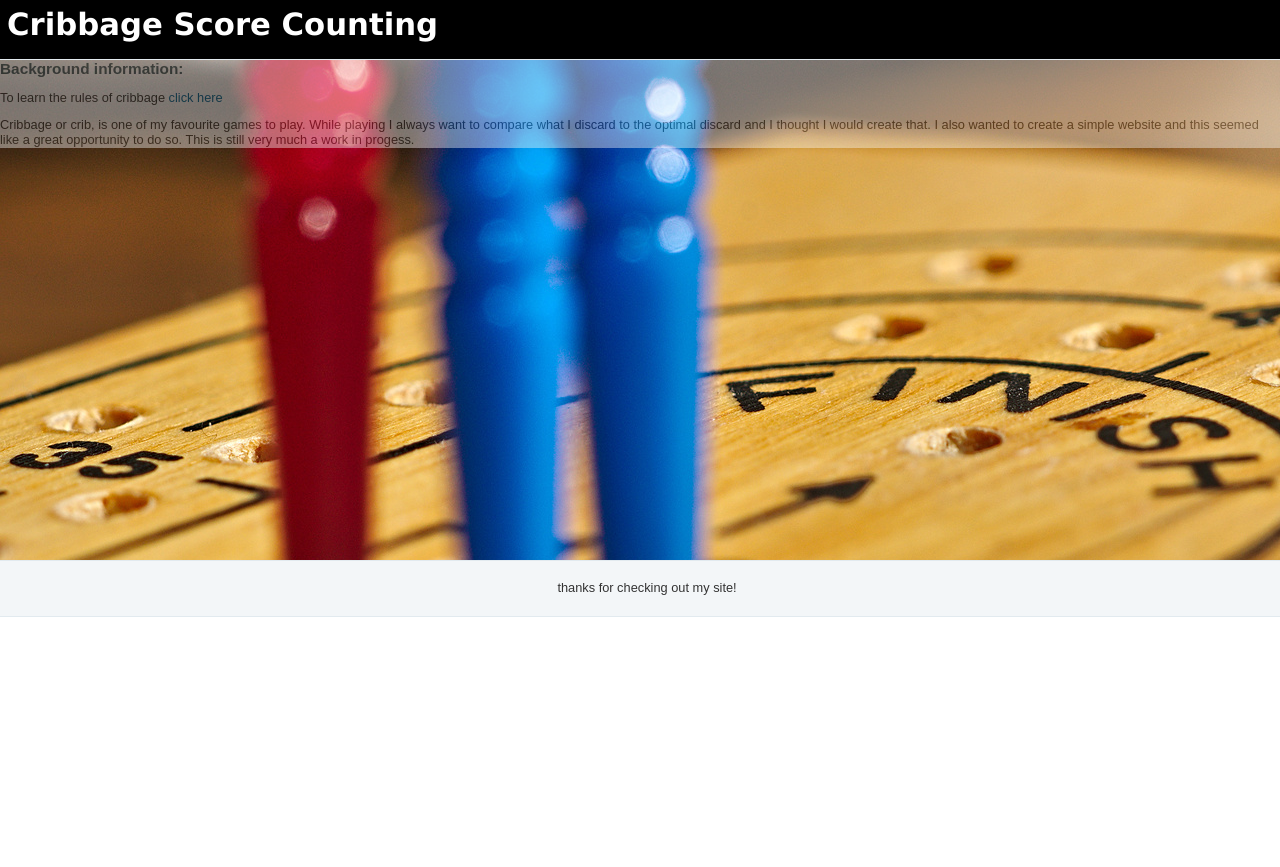
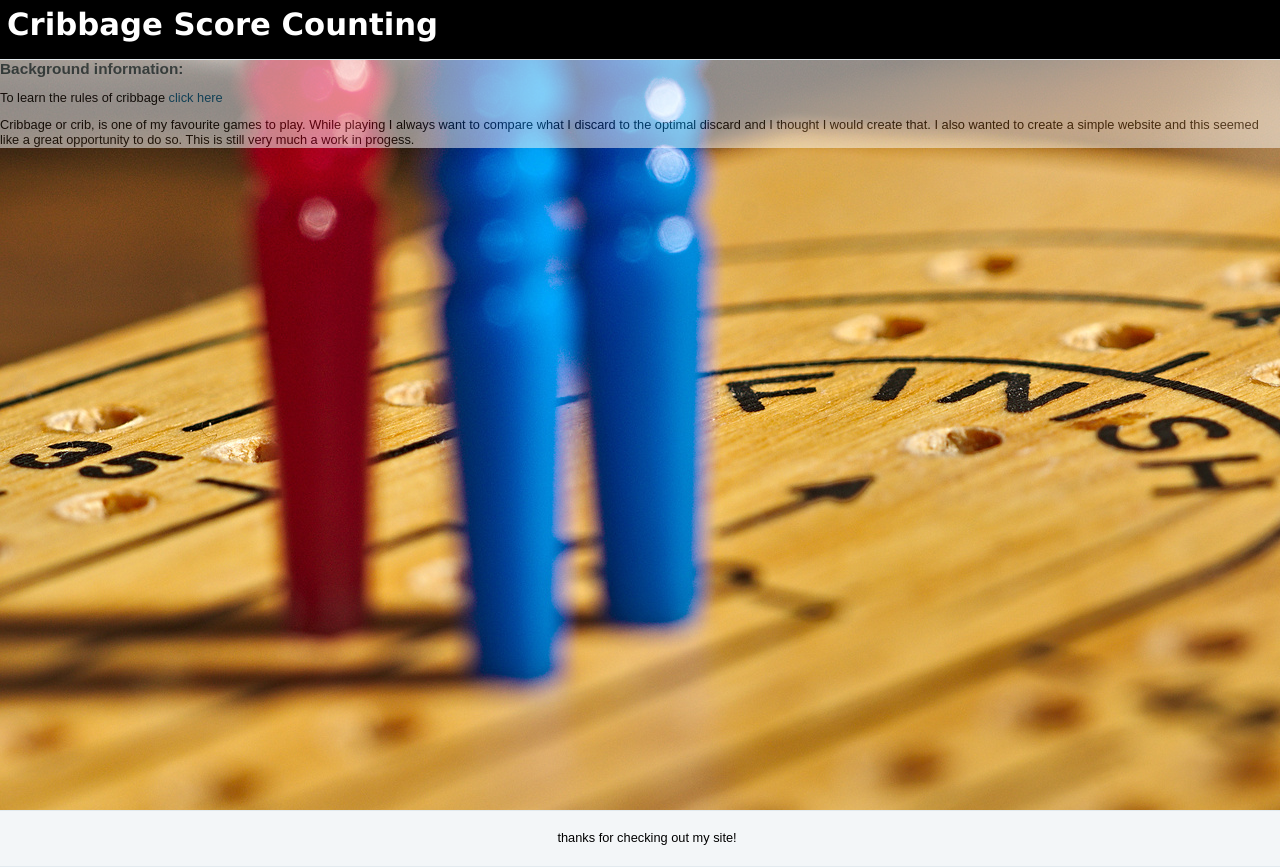
Before and after one commit to SuberCyber/subercyber.github.io, a PHP site: page / in a window 1280 px wide. Before the commit the page ends 617 px from the top, so only its background shows below. Run offline with PHP 8.4, Linux system fonts and the light colour scheme.

Commit message:
Update mystyle.css

```diff
--- a/mystyle.css
+++ b/mystyle.css
@@ -3,7 +3,7 @@ body{
   font-size: 80%;
   width: 100%;
   height: 100%;
-  color: #333333;
+  color: black;
   line-height: 1.166;
   margin: 0px;
   padding: 0px;
@@ -12,12 +12,12 @@ body{
 div.background {
   background-image: url("images/header.jpg");
   background-repeat: no-repeat;
-  height: 500px;
+  height: 750px;
 }
 
 div.overlay {
 	background-color: #FFFFFF;
-  opacity: 0.4;
+  opacity: 0.5;
   filter: alpha(opacity=80);
 }
 
```
